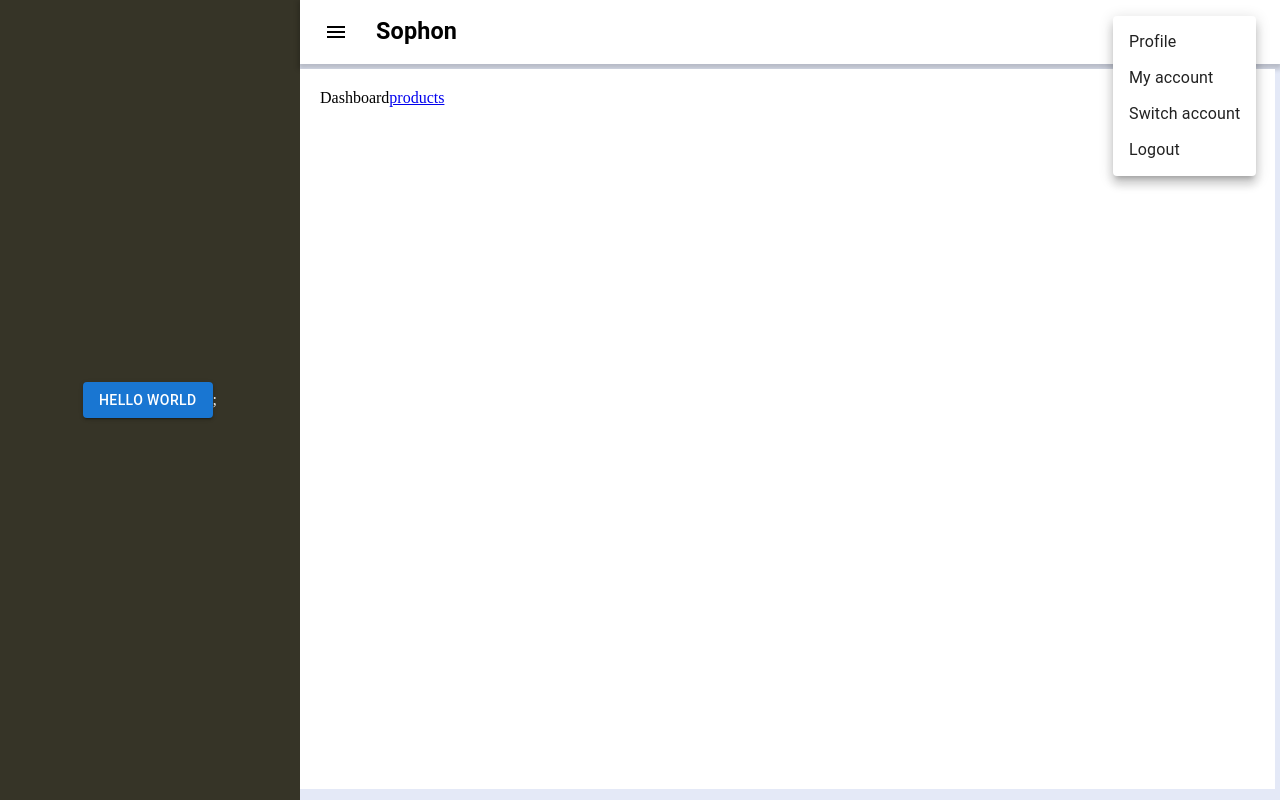
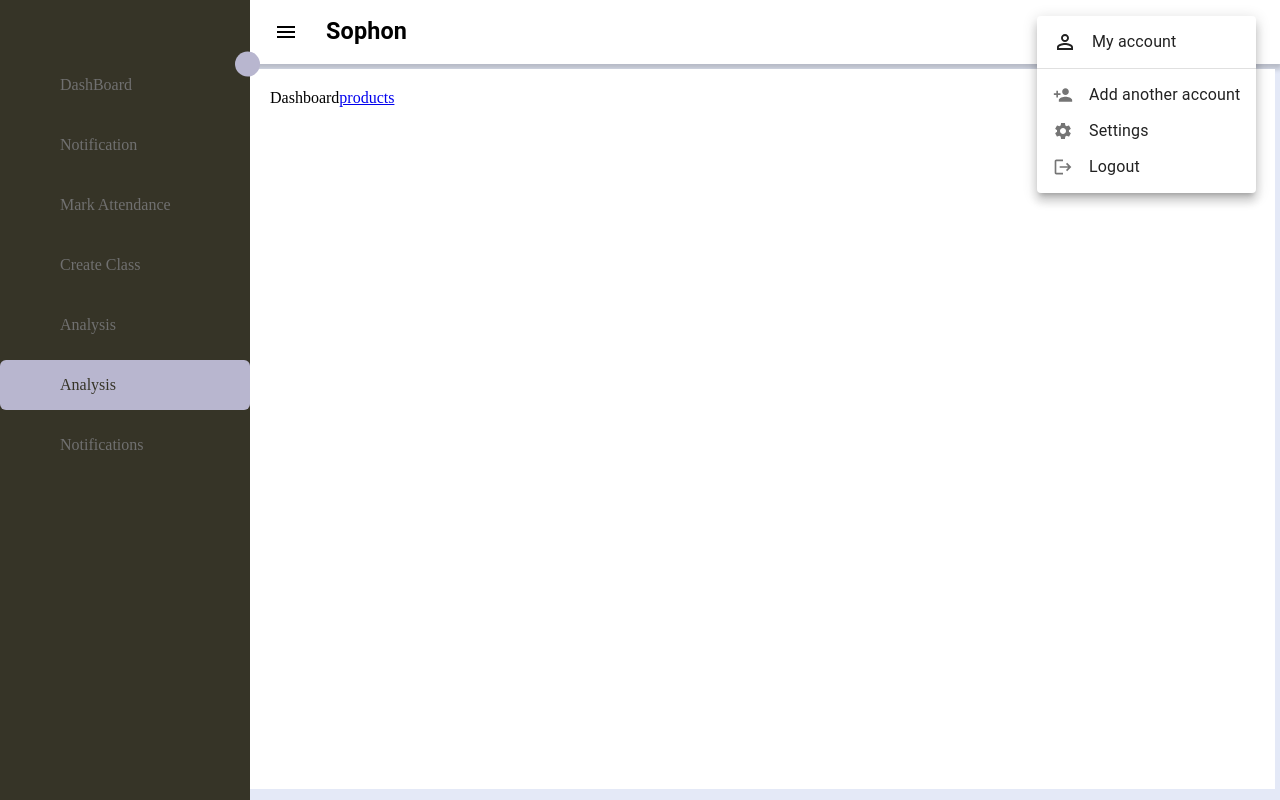
Before and after one commit to najadams/Sophon, a React (Create React App) app: page / in a window 1280 px wide. Both pictures are taken after a click on the button 1232 px from the left and 32 px from the top of the page. Built offline with nearby package versions, Linux system fonts and the light colour scheme.

Commit message:
working css and jsx

```diff
--- a/src/App.css
+++ b/src/App.css
@@ -1,24 +1,188 @@
+/* ===== SideBar ===== */
 .sidebar {
+  position: relative;
   display: block;
   transition: width 0.5s ease;
   height: 100vh;
-  background-color: rgb(54, 52, 39);
-  /* background-color: white; */
-  overflow: hidden;
-  display: flex;
-  justify-content: center;
-  align-items: center;
-  text-align: center;
+  background-color: var(--sidebar-color);
   color: whitesmoke;
 }
 
 .expanded {
-  width: 300px;
+  width: 250px;
 }
 
 .collapsed {
-  width: 78px;
+  width: 60px;
 }
+
+nav .content {
+  height: calc(100% - 20px);
+  margin-top: 20px;
+  display: flex;
+  flex-direction: column;
+  align-items: center;
+  overflow-x: hidden;
+}
+
+
+.menu-bar{
+  padding-top: 50px;
+}
+
+
+
+/* copied css  */
+/* TOGGLING THE SIDEBAR */
+
+.sidebar.collapsed {
+  width: 50px;
+  /* background: #000; */
+}
+.sidebar.collapsed .text {
+  opacity: 0;
+  transition: var(--trans-05);
+}
+.sidebar.collapsed .nav-text {
+  opacity: 0;
+  display: none;
+}
+
+/* ====== Reusable CSS  ====== */
+.sidebar .text {
+  font-size: 16px;
+  font-weight: 500;
+  color: var(--text-color);
+  transition: var(--trans-05);
+  white-space: nowrap;
+  opacity: 1;
+}
+
+.sidebar image {
+  min-width: 60px;
+  display: flex;
+  align-items: center;
+}
+
+.sidebar header {
+  position: relative;
+}
+
+.sidebar li {
+  height: 50px;
+  margin-top: 10px;
+  list-style: none;
+  display: flex;
+  align-items: center;
+  border-radius: 6px; /* this wasn't in ther */
+}
+
+.sidebar li .icon {
+  padding-right: 10px;
+  font-size: 20px;
+  display: flex;
+  align-items: center;
+  justify-content: center;
+  min-width: 60px;
+}
+
+.sidebar li .icon,
+.sidebar li .text {
+  color: var(--text-color);
+  transition: var(--trans-04);
+}
+.sidebar li a {
+  text-decoration: none;
+  width: 100%;
+  display: flex;
+  align-items: center;
+  border-radius: 6px;
+  transition: var(--trans-03);
+  height: 100%;
+}
+
+.sidebar li a:hover {
+  background: var(--primary-color);
+}
+
+.link {
+  text-decoration: none;
+}
+
+.sidebar li a:hover .icon,
+.sidebar li a:hover .text,
+.link {
+  color: var(--sidebar-color);
+  transition: var(--trans-02);
+}
+
+.sidebar li a.active {
+  background: var(--primary-color); /* Change this to your desired style */
+  color: var(--sidebar-color);
+}
+
+.sidebar li a.active .icon,
+.sidebar li a.active .text {
+  color: var(--sidebar-color);
+}
+
+.sidebar .search-box {
+  background: var(--primary-color-light);
+}
+.sidebar .search-box input {
+  height: 100%;
+  width: 100%;
+  outline: none;
+  border: none;
+  border-radius: 10px;
+  background: transparent;
+  padding: 10px;
+}
+.sidebar .image-text img {
+  width: 40px;
+  border-radius: 6px;
+}
+
+.sidebar .image-text {
+  display: flex;
+  align-items: center;
+  /* background: var(--primary-color); */
+}
+
+header .image-text .header-text {
+  display: flex;
+  flex-direction: column;
+}
+
+.header-text .name {
+  font-weight: 600;
+  padding-left: 9px;
+}
+.header-text .profession {
+  margin-top: -2px;
+  padding-left: 30px;
+}
+
+/* === Chevron === */
+
+
+.chevron .toggle{
+  display: block;
+  position: absolute;
+  top: 64px;
+  right: -10px;
+  transform: translateY(-50%);
+  height: 25px;
+  width: 25px;
+  background: var(--primary-color);
+  display: flex;
+  align-items: center;
+  justify-content: center;
+  border-radius: 50%;
+  color: var(--body-color);
+  font-size: 22px;
+}
+
 
 @media screen and (max-width : 1000px) {
   .sidebar{
@@ -26,6 +190,7 @@
   }
 }
 
+/* =====Main Pages ==== */
 .page{
   margin: 0;
   margin-top: 5px;
--- a/src/App.js
+++ b/src/App.js
@@ -10,7 +10,7 @@ import {
   InventoryReports,
   Customers,
 } from "./views";
-import { Header , Footer, Sidebar} from "./components";
+import { Header, Sidebar} from "./components";
 
 // Corrected import statement
 const NoPage = lazy(() =>
@@ -25,13 +25,14 @@ function App() {
 
   return (
     <div style={{ height: "100vh", display: "flex" }}>
+      <Router>
         <Sidebar isExpanded={isSidebarExpanded} toggleSidebar={toggleSidebar}/>
           <div style={{ flex: 1 }}>
             <Header />
-        <Router>
               <Suspense fallback={<div>Loading...</div>}>
                 <Routes>
                   <Route path="/" element={<Dashboard />} />
+                  <Route path="/dashboard" element={<Dashboard />} />
                   <Route path="/products" element={<ProductCatalogue />} />
                   <Route path="/customers" element={<Customers />} />
                   <Route path="/stocks" element={<StockEntry />} />
@@ -40,8 +41,8 @@ function App() {
                   <Route path="*" element={<NoPage />} />
                 </Routes>
               </Suspense>
+          </div>
         </Router>
-      </div>
     </div>
   );
 }
--- a/src/components/Header.jsx
+++ b/src/components/Header.jsx
@@ -6,19 +6,27 @@ import Typography from "@mui/material/Typography";
 import IconButton from "@mui/material/IconButton";
 import MenuIcon from "@mui/icons-material/Menu";
 import AccountCircle from "@mui/icons-material/AccountCircle";
-import Switch from "@mui/material/Switch";
-import FormControlLabel from "@mui/material/FormControlLabel";
-import FormGroup from "@mui/material/FormGroup";
+// import Switch from "@mui/material/Switch";
+// import FormControlLabel from "@mui/material/FormControlLabel";
+// import FormGroup from "@mui/material/FormGroup";
 import MenuItem from "@mui/material/MenuItem";
 import Menu from "@mui/material/Menu";
+import Tooltip from "@mui/material/Tooltip";
+import ListItemIcon from "@mui/material/ListItemIcon";
+import Divider from "@mui/material/Divider";
+import Settings from "@mui/icons-material/Settings";
+import Logout from "@mui/icons-material/Logout";
+// import Avatar from "@mui/material/Avatar";
+import PersonAdd from "@mui/icons-material/PersonAdd";
+import PermIdentityIcon from "@mui/icons-material/PermIdentity";
 
 export default function Header() {
   const [auth, setAuth] = React.useState(true);
   const [anchorEl, setAnchorEl] = React.useState(null);
 
-  const handleChange = (event) => {
-    setAuth(event.target.checked);
-  };
+  // const handleChange = (event) => {
+  //   setAuth(event.target.checked);
+  // };
 
   const handleMenu = (event) => {
     setAnchorEl(event.currentTarget);
@@ -63,6 +71,7 @@ export default function Header() {
           </Typography>
           {auth && (
             <div>
+              <Tooltip title="Profile">
                 <IconButton
                   size="large"
                   aria-label="account of current user"
@@ -72,6 +81,7 @@ export default function Header() {
                   color="inherit">
                   <AccountCircle />
                 </IconButton>
+              </Tooltip>
               <Menu
                 id="menu-appbar"
                 anchorEl={anchorEl}
@@ -86,10 +96,31 @@ export default function Header() {
                 }}
                 open={Boolean(anchorEl)}
                 onClose={handleClose}>
-                <MenuItem onClick={handleClose}>Profile</MenuItem>
-                <MenuItem onClick={handleClose}>My account</MenuItem>
-                <MenuItem onClick={handleClose}>Switch account</MenuItem>
-                <MenuItem onClick={handleClose}>Logout</MenuItem>
+                <MenuItem onClick={handleClose} style={{
+                  display: 'flex',
+                  gap: 15
+                }}>
+                  <PermIdentityIcon /> My account
+                </MenuItem>
+                <Divider />
+                <MenuItem onClick={handleClose}>
+                  <ListItemIcon>
+                    <PersonAdd fontSize="small" />
+                  </ListItemIcon>
+                  Add another account
+                </MenuItem>
+                <MenuItem onClick={handleClose}>
+                  <ListItemIcon>
+                    <Settings fontSize="small" />
+                  </ListItemIcon>
+                  Settings
+                </MenuItem>
+                <MenuItem onClick={() => setAuth(false)}>
+                  <ListItemIcon>
+                    <Logout fontSize="small" />
+                  </ListItemIcon>
+                  Logout
+                </MenuItem>
               </Menu>
             </div>
           )}
--- a/src/components/Sidebar.jsx
+++ b/src/components/Sidebar.jsx
@@ -1,16 +1,83 @@
-import React, { useState } from "react";
-import Button from "@mui/material/Button";
 import { NavLink } from "react-router-dom";
+// import { NavLink } from "react-router-dom";
 
 const Sidebar = ({ isExpanded, toggleSidebar }) => {
+  // const navLinks = ["Dashboard", "Products", "Contact"]; // Add your desired links here
+  // const bxicons = ["bxs-home"]
 
   return (
-    <div
-      className={`sidebar ${isExpanded ? "expanded" : "collapsed"}`}
-      onClick={toggleSidebar}>
-      <Button variant="contained">Hello world</Button>;
-      {/* Sidebar content goes here */}
-    </div>
+    <nav className={`sidebar ${isExpanded ? "expanded" : "collapsed"}`}>
+      {/* {navLinks.map((link, index) => (
+        <NavLink key={index} to={`/${link.toLowerCase()}`}>
+          <i className="bx bxs-home icon"></i>
+          <Button variant="contained">{link}</Button>
+        </NavLink>
+      ))} */}
+
+      {/* CODE FOR THE CHEVRON */}
+
+      <div className="chevron" onClick={toggleSidebar}>
+        <i
+          className={`toggle bx ${
+            isExpanded ? "bx-chevron-left" : "bx-chevron-right"
+          }`}></i>
+      </div>
+
+      {/* CODE FOR THE MAIN CONTENT */}
+
+      <div className="menu-bar">
+        <div className="menu">
+          <ul className="menu-links">
+            <li className="nav-link">
+              <NavLink to={"/dashboard"} activeclassname="active">
+                <i className="bx bxs-home icon"></i>
+                <span className="text nav-text">DashBoard</span>
+              </NavLink>
+            </li>
+
+            <li className="nav-link">
+              <NavLink to={"/customers"} activeclassname="active">
+                <i className="bx bxs-user-plus icon"></i>
+                <span className="text nav-text">Notification</span>
+              </NavLink>
+            </li>
+            <li className="nav-link">
+              <NavLink to={"/products"} activeclassname="active">
+                {/* <i className="bx bxs-bar-chart-alt-2 icon"></i> */}
+                {/* <i className="bx bxs-user-check icon"></i> */}
+                <i class="bx bx-cart-alt icon"></i>
+                <span className="text nav-text">Mark Attendance</span>
+              </NavLink>
+            </li>
+
+            <li className="nav-link">
+              <NavLink to={"/stocks"} activeclassname="active">
+                <i className="bx bxs-user-plus icon"></i>
+                <span className="text nav-text">Create Class</span>
+              </NavLink>
+            </li>
+            <li className="nav-link">
+              <NavLink to={"/lecturer/analytics"} activeclassname="active">
+                <i className="bx bxs-pie-chart-alt-2 icon"></i>
+                <span className="text nav-text">Analysis</span>
+              </NavLink>
+            </li>
+            <li className="nav-link">
+              <NavLink to={"/"} activeclassname="active">
+                <i class="bx bx-cart-add icon"></i>
+                <span className="text nav-text">Analysis</span>
+              </NavLink>
+            </li>
+            <li className="nav-link">
+              <NavLink to={"/lecturer/analytics"} activeclassname="active">
+                <i className="bx bxs-bell icon"></i>
+                <span className="text nav-text">Notifications</span>
+              </NavLink>
+            </li>
+          </ul>
+        </div>
+      </div>
+    </nav>
   );
 };
 
--- a/src/index.css
+++ b/src/index.css
@@ -7,7 +7,8 @@
 :root {
   /* =====Colors ===== */
   --body-color: #e4e9f7;
-  --sidebar-color: #fff;
+  /* --sidebar-color: #fff; */
+  --sidebar-color: rgb(54, 52, 39);
   --primary-color: #b8b6cf;
   --primary-color-light: #f6f5ff;
   --toggle-color: #ddd;
```
Lines whose indentation alone changed are shown as unchanged.
